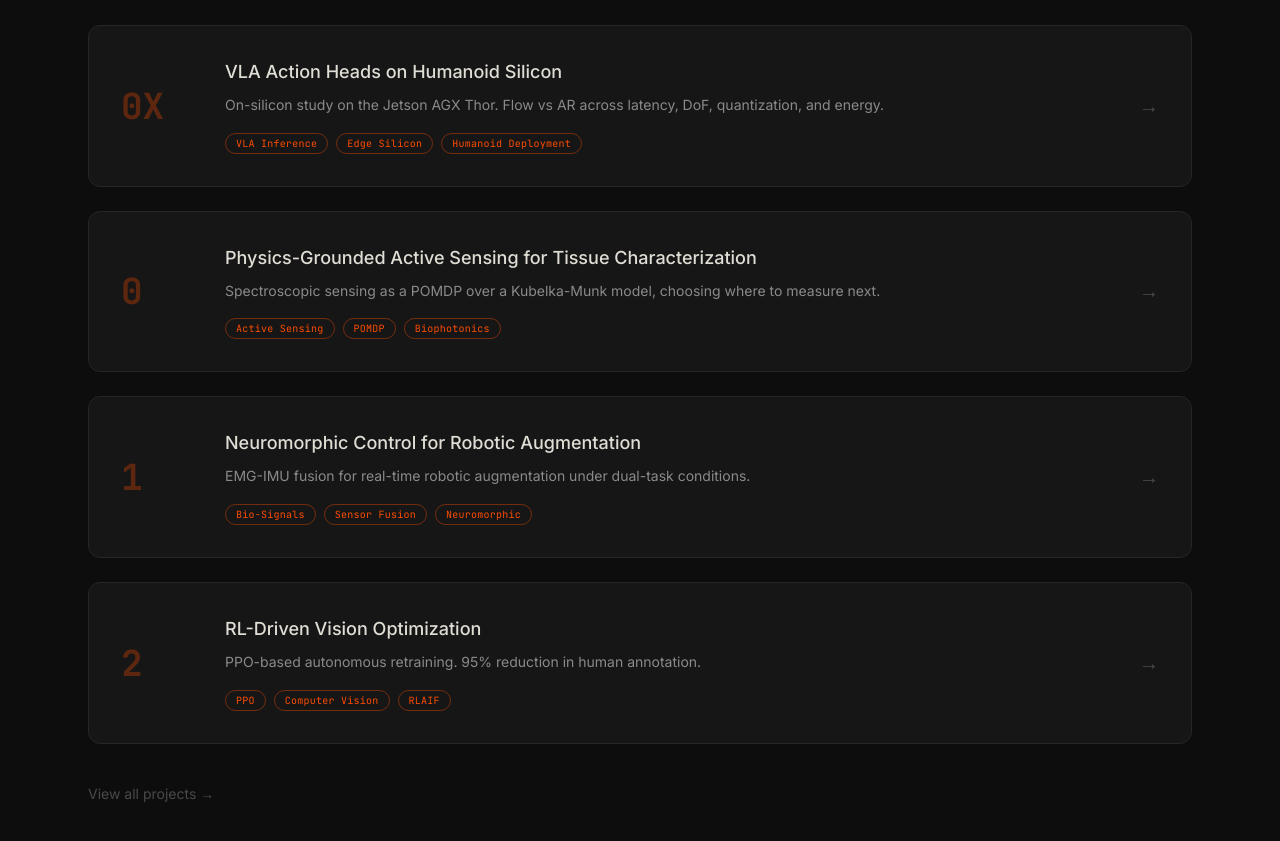
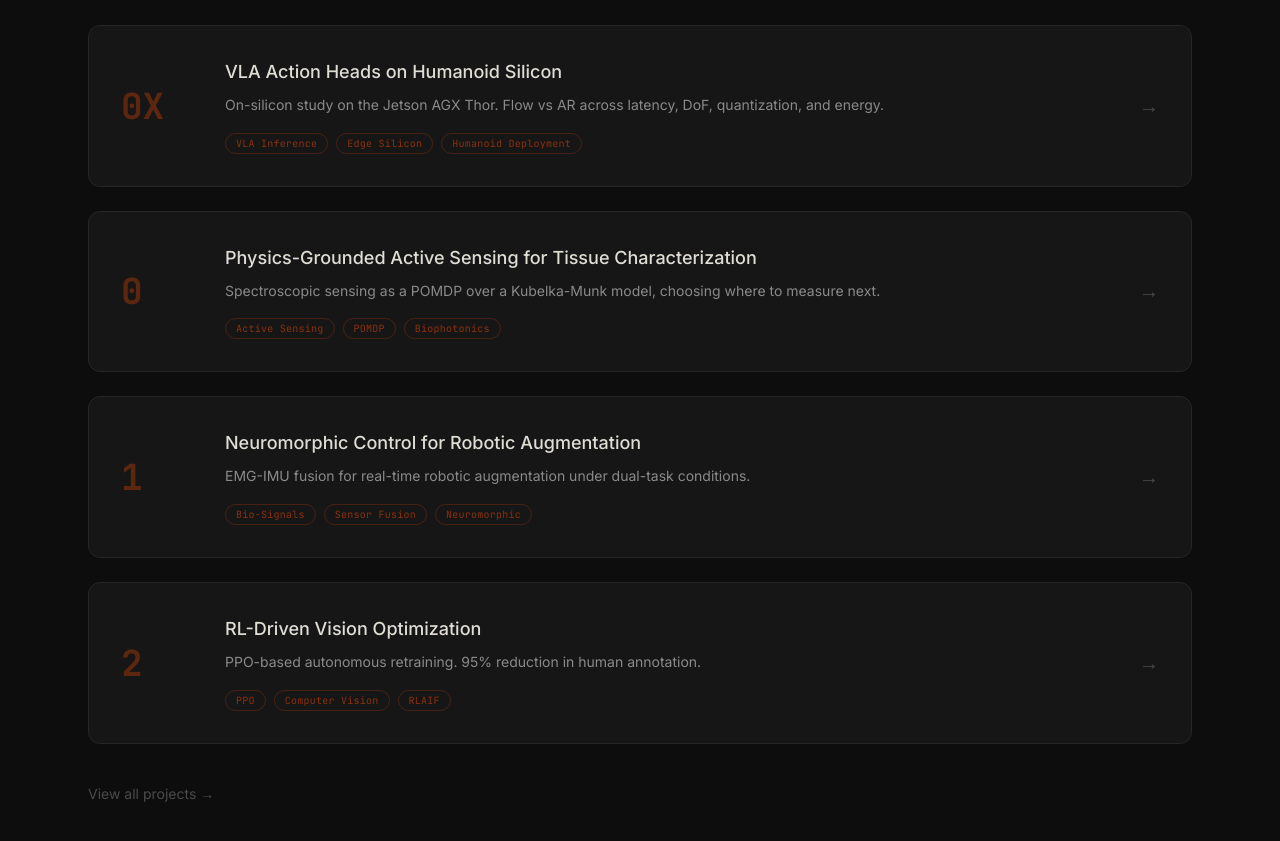
Before and after one commit to Ashritha-sai/ashritha-portfolio, a Next.js app: page / in a window 1280 px wide. Shown: the part 3800-4641 px from the top of the page. Built offline with nearby package versions, Linux system fonts and the light colour scheme.

Commit message:
after job change

```diff
--- a/src/app/page.tsx
+++ b/src/app/page.tsx
@@ -313,7 +313,7 @@ export default function Home() {
                     <p className="mt-2 text-sm leading-relaxed text-[#8A8A8A]">{p.desc}</p>
                     <div className="mt-4 flex flex-wrap gap-2">
                       {p.tags.map((t) => (
-                        <span key={t} className="rounded-full border border-[#FF4D00]/40 px-2.5 py-0.5 font-[family-name:var(--font-mono)] text-[10px] tracking-wide text-[#FF4D00]">{t}</span>
+                        <span key={t} className="rounded-full border border-[#FF4D00]/20 px-2.5 py-0.5 font-[family-name:var(--font-mono)] text-[10px] tracking-wide text-[#FF4D00]/50 transition-colors group-hover:border-[#FF4D00]/60 group-hover:text-[#FF4D00]">{t}</span>
                       ))}
                     </div>
                   </div>
--- a/src/app/projects/page.tsx
+++ b/src/app/projects/page.tsx
@@ -142,7 +142,7 @@ export default function ProjectsPage() {
                   {p.tags.map((t) => (
                     <span
                       key={t}
-                      className="text-[10px] font-[family-name:var(--font-mono)] tracking-wide text-[#4A4A4A] border border-[#262626] rounded-full px-2.5 py-0.5"
+                      className="text-[10px] font-[family-name:var(--font-mono)] tracking-wide text-[#FF4D00]/50 border border-[#FF4D00]/20 rounded-full px-2.5 py-0.5 transition-colors group-hover:text-[#FF4D00] group-hover:border-[#FF4D00]/60"
                     >
                       {t}
                     </span>
```
